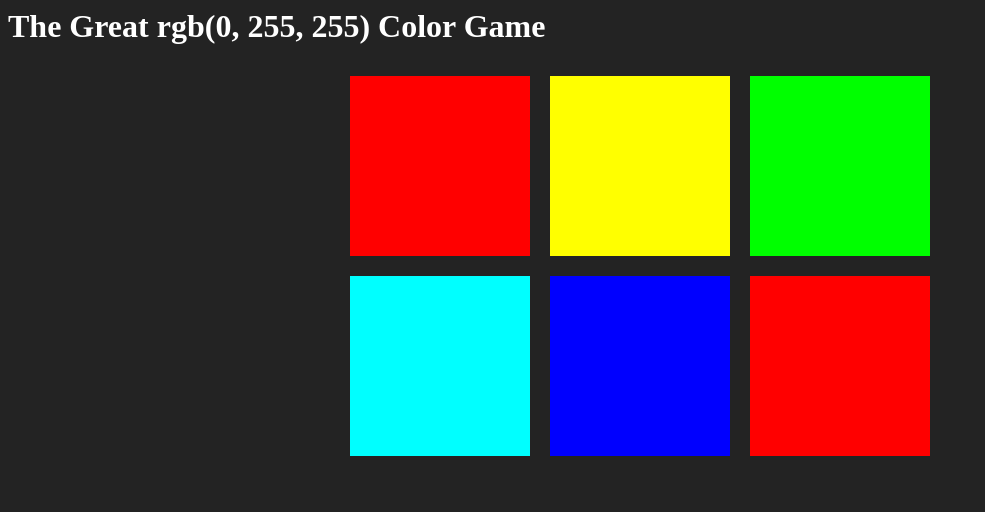
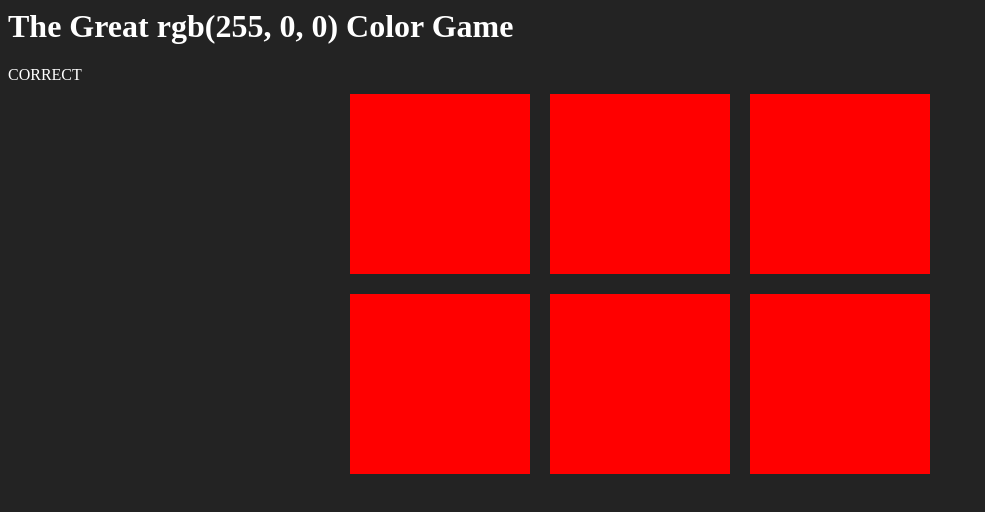
Before and after one commit to nlrm/colorGame, a plain HTML site: page index.html in a window 1280 px wide. Both pictures are taken after a click on the element 439 px from the left and 166 px from the top of the page. Shown: the whole page, without its empty margins (0-985 px from the left). Drawn offline with Linux system fonts and the light colour scheme.

Commit message:
Finished with lecture 3

```diff
--- a/colorGame.css
+++ b/colorGame.css
@@ -18,3 +18,7 @@ body {
 h1 {
 	color: white;
 }
+
+span {
+	color: white;
+}
--- a/colorGame.js
+++ b/colorGame.js
@@ -4,13 +4,14 @@ var colors = [
 	"rgb(0, 255, 0)",
 	"rgb(0, 255, 255)",
 	"rgb(0, 0, 255)",
-	"rgb(255, 0, 0)"
+	"rgb(255, 0, 255)"
 ]
 
+
 var squares = document.querySelectorAll(".square");
-var pickedColor = colors[3];
+var pickedColor = pickColor(); // colors[3]
 var colorDisplay = document.getElementById("colorDisplay");
-
+var messageDisplay = document.querySelector("#message");
 colorDisplay.textContent = pickedColor;
 
 for (var i = 0; i < squares.length; i++) {
@@ -18,9 +19,23 @@ for (var i = 0; i < squares.length; i++) {
 	squares[i].addEventListener("click", function(){
 		var clickedColor = this.style.background;
 		if (clickedColor === pickedColor) {
-			alert("right");
+			messageDisplay.textContent = "CORRECT";
+			changeColor(clickedColor);
 		} else {
-			alert("wrong");
+			this.style.background = "#232323";
+			messageDisplay.textContent = "TRY AGAIN!";
 		}
 	});
 }
+
+
+function changeColor(color) {
+	for (var i = 0; i < squares.length; i++) {
+		squares[i].style.background = color;
+	}
+}
+
+function pickColor() {
+	var randomNum = Math.floor(Math.random() * colors.length);
+	return colors[randomNum]; // colors is an array
+}
--- a/index.html
+++ b/index.html
@@ -5,6 +5,9 @@
 </head>
 <body>
 	<h1>The Great <span id="colorDisplay">RGB</span> Color Game</h1>
+	<div>
+		<span id="message"></span>
+	</div>
 	<div id="container">
 		<div class="square"></div>
 		<div class="square"></div>
```
